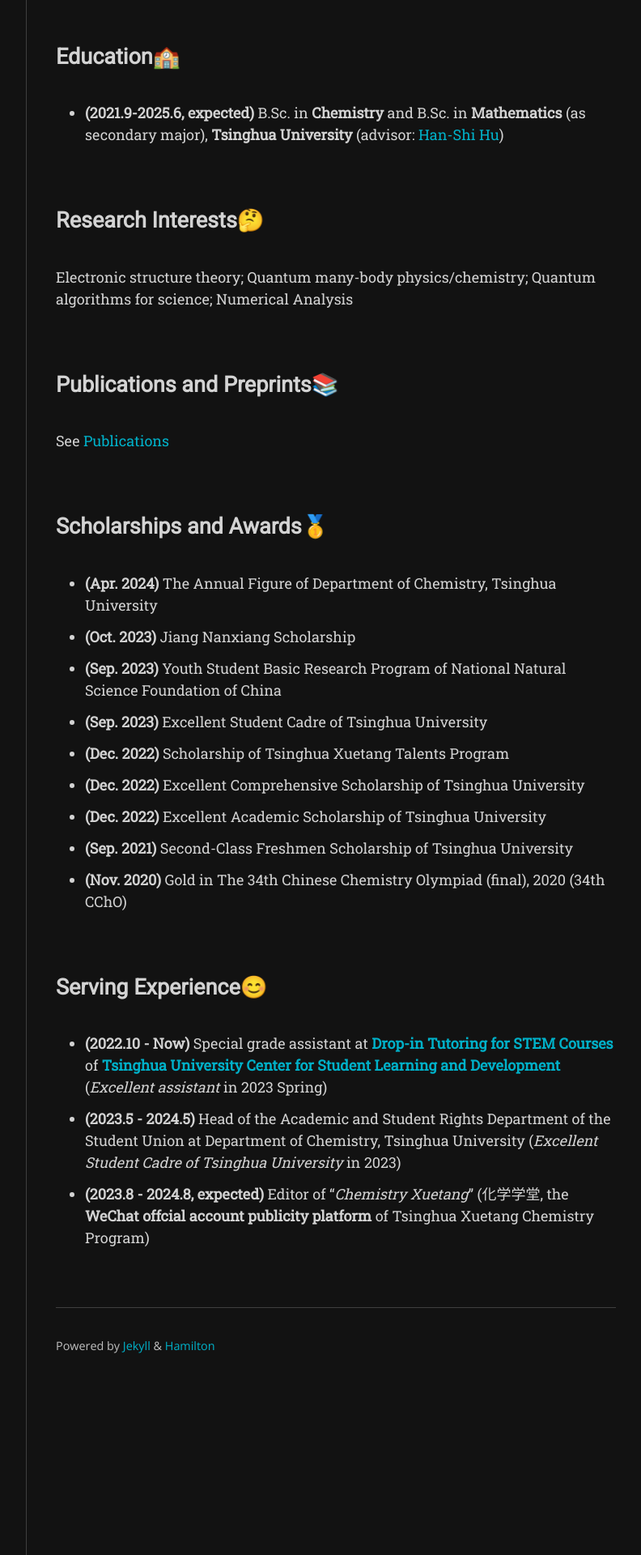
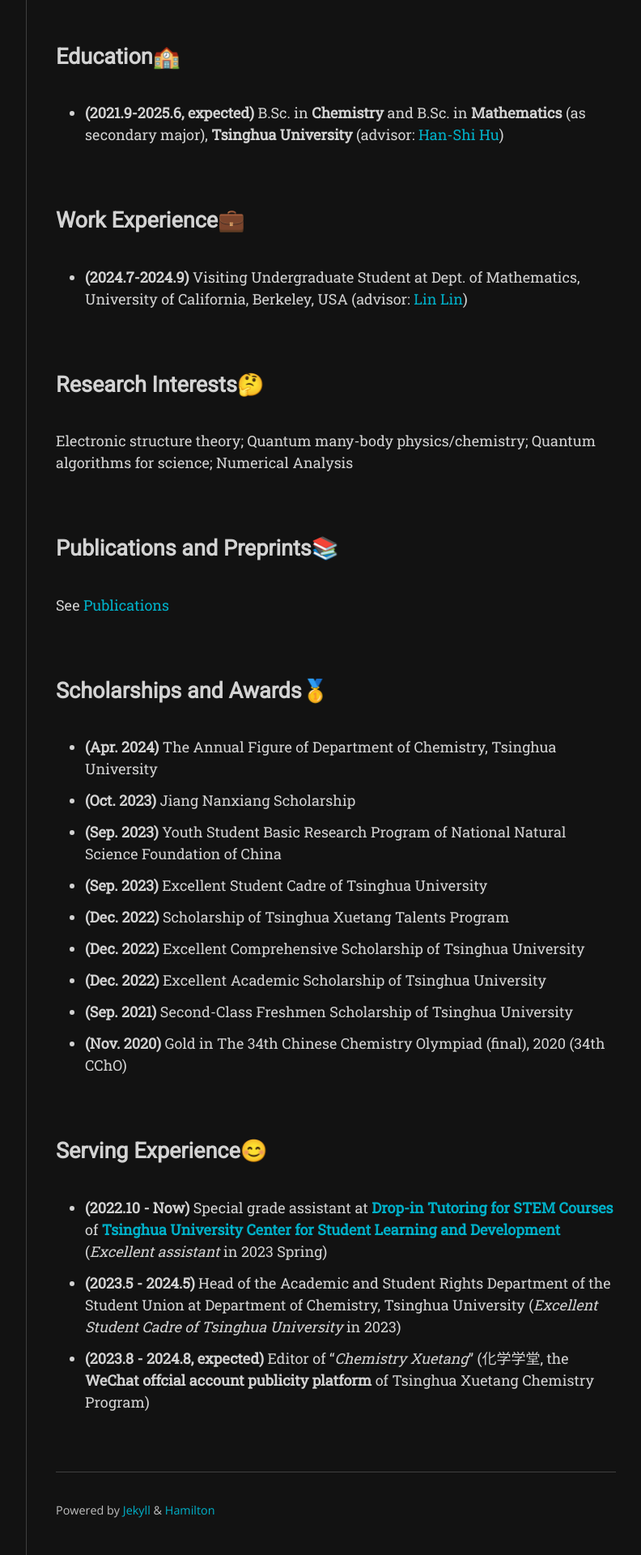
Before and after one commit to haoen2021/haoen2021.github.io, a Jekyll site: the page built from about.md, in a window 1280 px wide. Shown: the part 1017-2937 px from the top of the page at 81% size, without its empty margins (357-1149 px from the left). Built offline with Jekyll 4.4.1, drawn with Linux system fonts in a browser that asks for light colours; nearby versions of some CDN libraries; some web fonts are replaced.

Commit message:
Update about.md

```diff
--- a/about.md
+++ b/about.md
@@ -26,6 +26,10 @@
 
 - **(2021.9-2025.6, expected)** B.Sc. in **Chemistry** and B.Sc. in **Mathematics** (as secondary major), **Tsinghua University** (advisor: [Han-Shi Hu](https://scholar.google.com/citations?user=W2sG5oEAAAAJ&hl=en))
 
+## Work Experience💼
+
++ **(2024.7-2024.9)** Visiting Undergraduate Student at Dept. of Mathematics, University of California, Berkeley, USA (advisor: [Lin Lin](https://math.berkeley.edu/~linlin/))
+
 ## Research Interests🤔
 
 Electronic structure theory; Quantum many-body physics/chemistry; Quantum algorithms for science; Numerical Analysis
```
